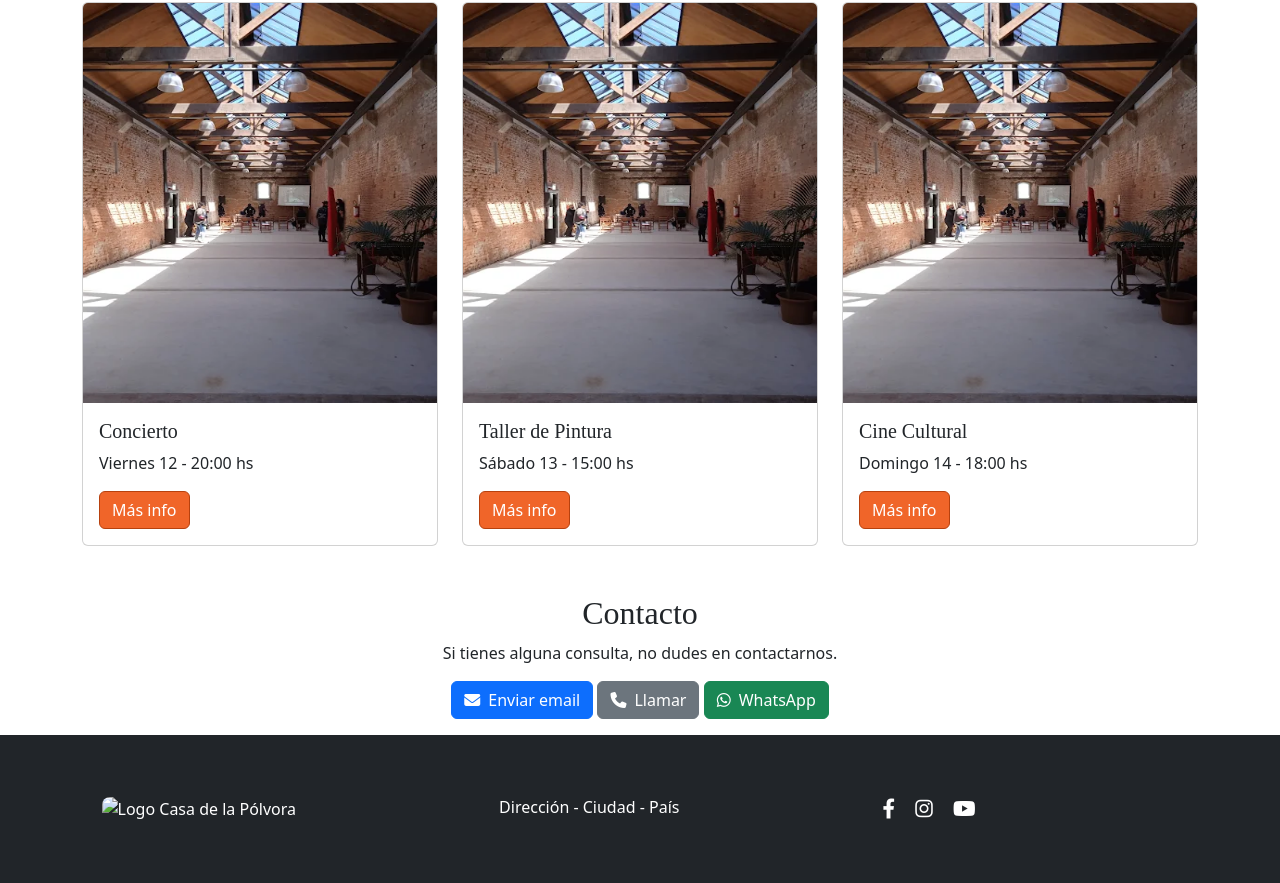
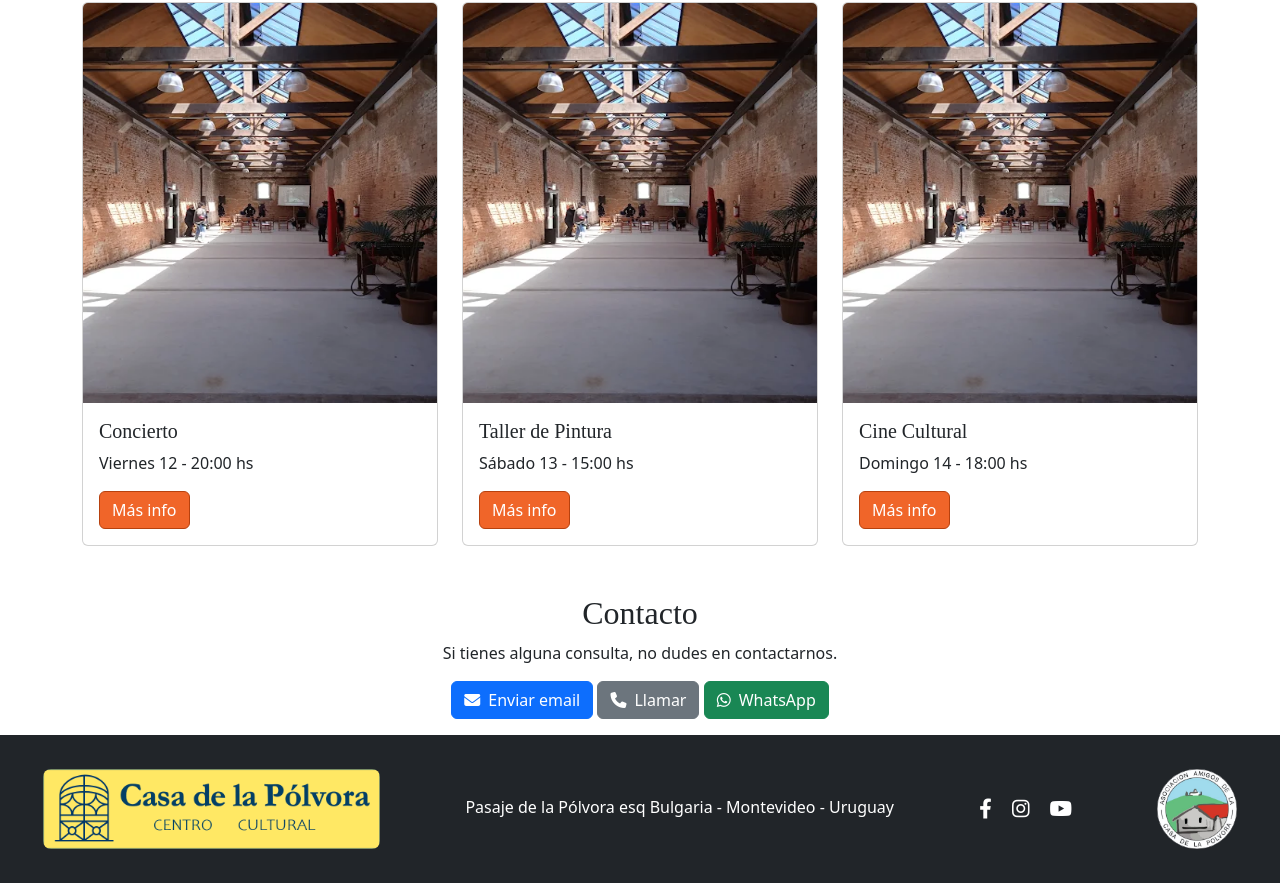
Before and after one commit to wjunes/proto-casa-polvora, a plain HTML site: page index.html in a window 1280 px wide. Shown: the part 2326-3209 px from the top of the page. Drawn offline with nearby package versions, Linux system fonts and the light colour scheme.

Commit message:
Corrección de enlaces sociales y enlaces de logos

```diff
--- a/css/responsive.css
+++ b/css/responsive.css
@@ -3,10 +3,15 @@
         padding: 0.25rem;
     }
 
+    #hero{
+        margin-top: 0; /* Ajusta este valor según la altura de tu header */
+        width: 100%;
+        box-shadow: 0 4px 6px rgba(0, 0, 0, 0.1);
+    }
+
     #hero .carousel-item img {
-        height: 400px;
+        height: 300px;
         width: 100%;
-
     }
 
     .btn-primary,
--- a/index.html
+++ b/index.html
@@ -214,22 +214,26 @@
                 <i class="fab fa-whatsapp me-2"></i>WhatsApp
             </a>
         </div>
-
     </section>
 
     <!-- FOOTER -->
     <footer class="bg-dark text-white text-center py-4">
         <div class="logo-cp-ft">
-            <img src="img/large-logo.png" alt="Logo Casa de la Pólvora">
+            <img src="img/logos/large-logo.png" alt="Logo Casa de la Pólvora">
         </div>
-        <p class="mb-1">Dirección - Ciudad - País</p>
+        <p class="mb-1">Pasaje de la Pólvora esq Bulgaria - Montevideo - Uruguay</p>
         <div>
-            <a href="#" class="text-white me-3" title="Facebook"><i class="fab fa-facebook-f fa-lg"></i></a>
-            <a href="#" class="text-white me-3" title="Instagram"><i class="fab fa-instagram fa-lg"></i></a>
-            <a href="#" class="text-white" title="YouTube"><i class="fab fa-youtube fa-lg"></i></a>
+            <a href="https://www.facebook.com/profile.php?id=100069845740620" class="text-white me-3"
+                title="Facebook" target="_blank" ><i class="fab fa-facebook-f fa-lg">
+                </i></a>
+            <a href="https://www.instagram.com/casadelapolvorauruguay?igsh=eDhpcjk3bmpha2Q1" class="text-white me-3"
+                title="Instagram" target="_blank"><i class="fab fa-instagram fa-lg">
+                </i></a>
+            <a href="https://www.youtube.com/@casadelapolvorauruguay" class="text-white" title="YouTube" target="_blank" ><i
+                    class="fab fa-youtube fa-lg"></i></a>
         </div>
         <div class="logo-aa-ft">
-            <img src="img/asoc-logo.jpg" alt="">
+            <img src="img/logos/asoc-logo.jpg" alt="">
         </div>
     </footer>
 
```
